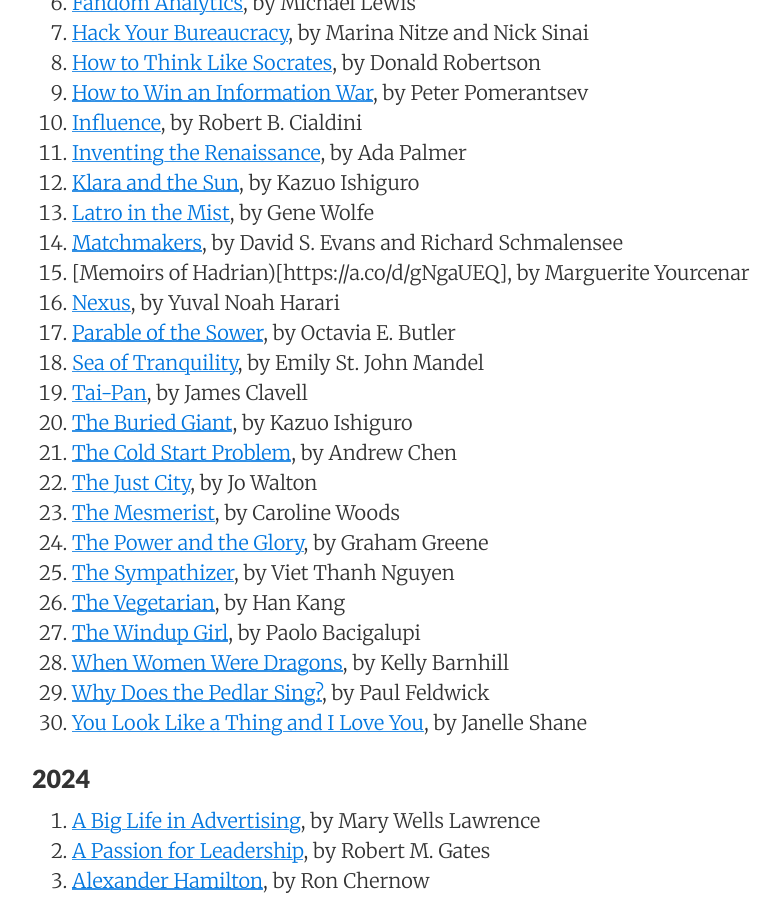
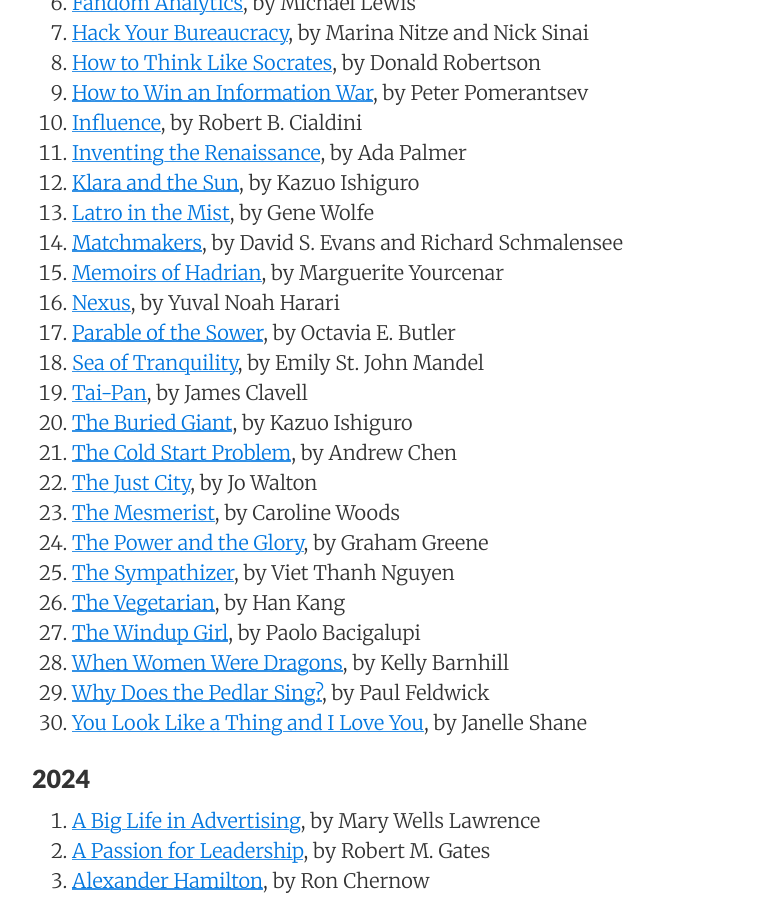
Before and after one commit to sewardlee337/sewardlee337.github.io, a Jekyll site: the page built from readinglist.md, in a window 1280 px wide and 900 px high, scrolled down 710 px. Shown: the whole window, without its empty margins (188-968 px from the left). Built offline with Jekyll 4.4.1, drawn with Linux system fonts in a browser that asks for light colours; nearby versions of some CDN libraries.

Commit message:
update reading list

```diff
--- a/readinglist.md
+++ b/readinglist.md
@@ -32,7 +32,7 @@ _"My alma mater was books, a good library... I could spend the rest of my life r
 1. [Klara and the Sun](https://a.co/d/cqgC9AU), by Kazuo Ishiguro
 1. [Latro in the Mist](https://www.amazon.com/dp/0226837971?ref_=cm_sw_r_ffobk_cp_ud_dp_YJS9GPCW19FBVTR7R94H&bestFormat=true), by Gene Wolfe
 1. [Matchmakers](https://www.amazon.com/Matchmakers-New-Economics-Multisided-Platforms/dp/1633691721), by David S. Evans and Richard Schmalensee
-1. [Memoirs of Hadrian)[https://a.co/d/gNgaUEQ], by Marguerite Yourcenar
+1. [Memoirs of Hadrian](https://a.co/d/gNgaUEQ), by Marguerite Yourcenar
 1. [Nexus](https://www.amazon.com/dp/059373422X?ref_=cm_sw_r_ffobk_cp_ud_dp_J0JKFJR0XGGYCFXAZP3H_2&bestFormat=true), by Yuval Noah Harari
 1. [Parable of the Sower](https://www.amazon.com/Parable-Sower-Earthseed-Octavia-Butler/dp/0446675504), by Octavia E. Butler
 1. [Sea of Tranquility](https://www.amazon.com/dp/B099DRHTLX?ref_=cm_sw_r_ffobk_cp_ud_dp_RAQHCKYKWYAK5E5AJK1K&bestFormat=true), by Emily St. John Mandel
```
